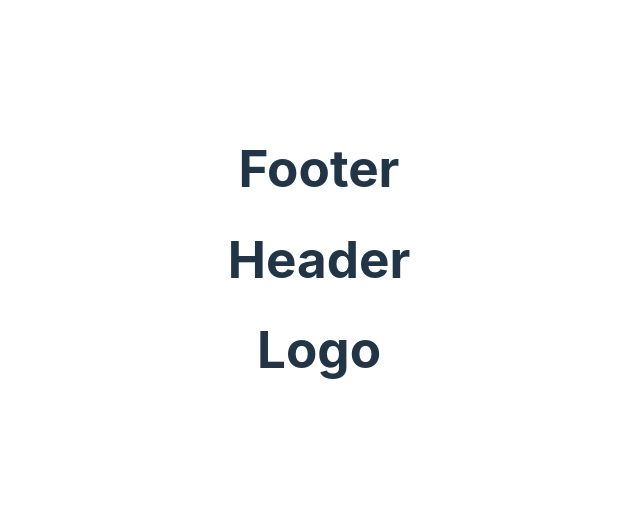
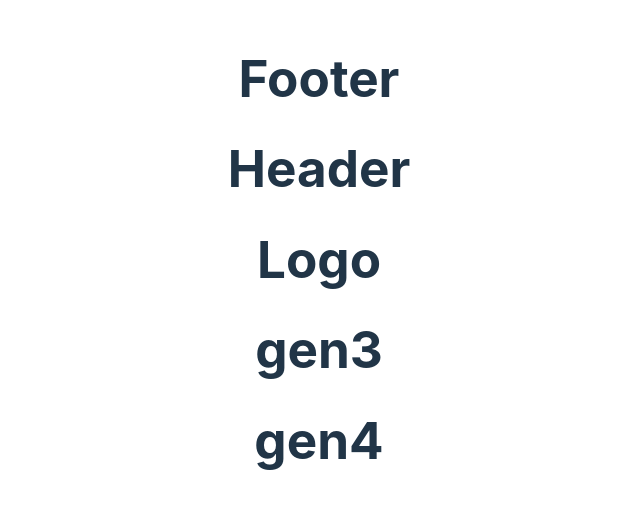
Before and after one commit to haniladjamba/Kelompok5_FrontEnd_D, a React (Vite) app: page / in a window 1280 px wide. Shown: the part 141-650 px from the top of the page, without its empty margins (321-961 px from the left). Built offline with nearby package versions, Linux system fonts and the light colour scheme.

Commit message:
menambahkan komponen gen 3 & 4 dalam generations

```diff
--- a/src/App.jsx
+++ b/src/App.jsx
@@ -2,6 +2,8 @@ import './App.css'
 import Footer from './components/footer/footer'
 import Header from './components/Header/header'
 import Logo from './components/Header/logo'
+import Gen3 from './components/generations/gen3'
+import Gen4 from './components/generations/gen4'
 
 
 function App() {
@@ -10,6 +12,8 @@ function App() {
       <Footer />
       <Header />
       <Logo />
+      <Gen3 />
+      <Gen4 />
     </div>
   )
 }
--- /dev/null
+++ b/src/components/generations/gen3.jsx
@@ -0,0 +1,5 @@
+const Gen3 = () => {
+    return <h1>gen3</h1>
+}
+
+export default Gen3;
--- /dev/null
+++ b/src/components/generations/gen4.jsx
@@ -0,0 +1,5 @@
+const Gen4 = () => {
+    return <h1>gen4</h1>
+}
+
+export default Gen4;
```
